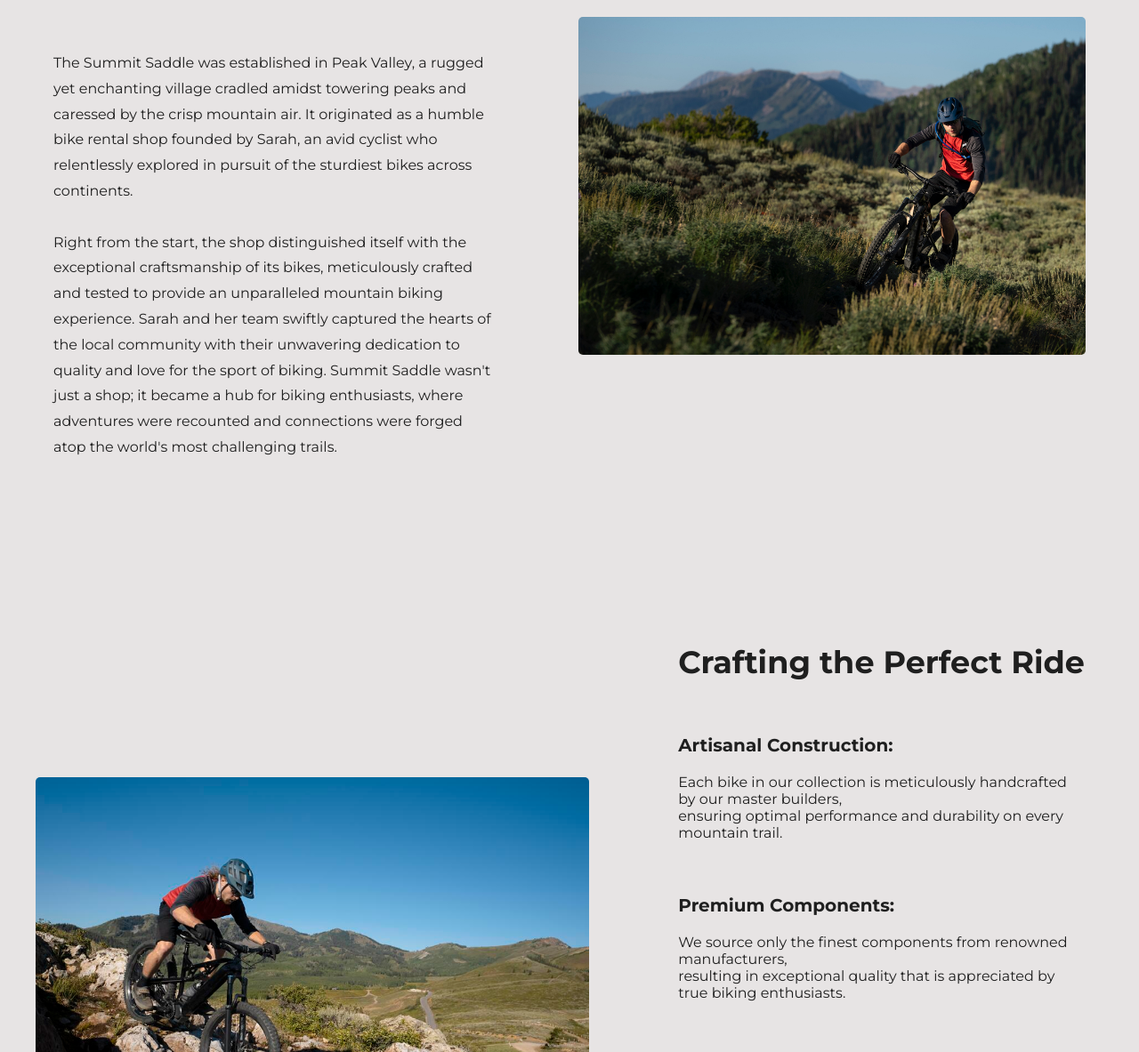
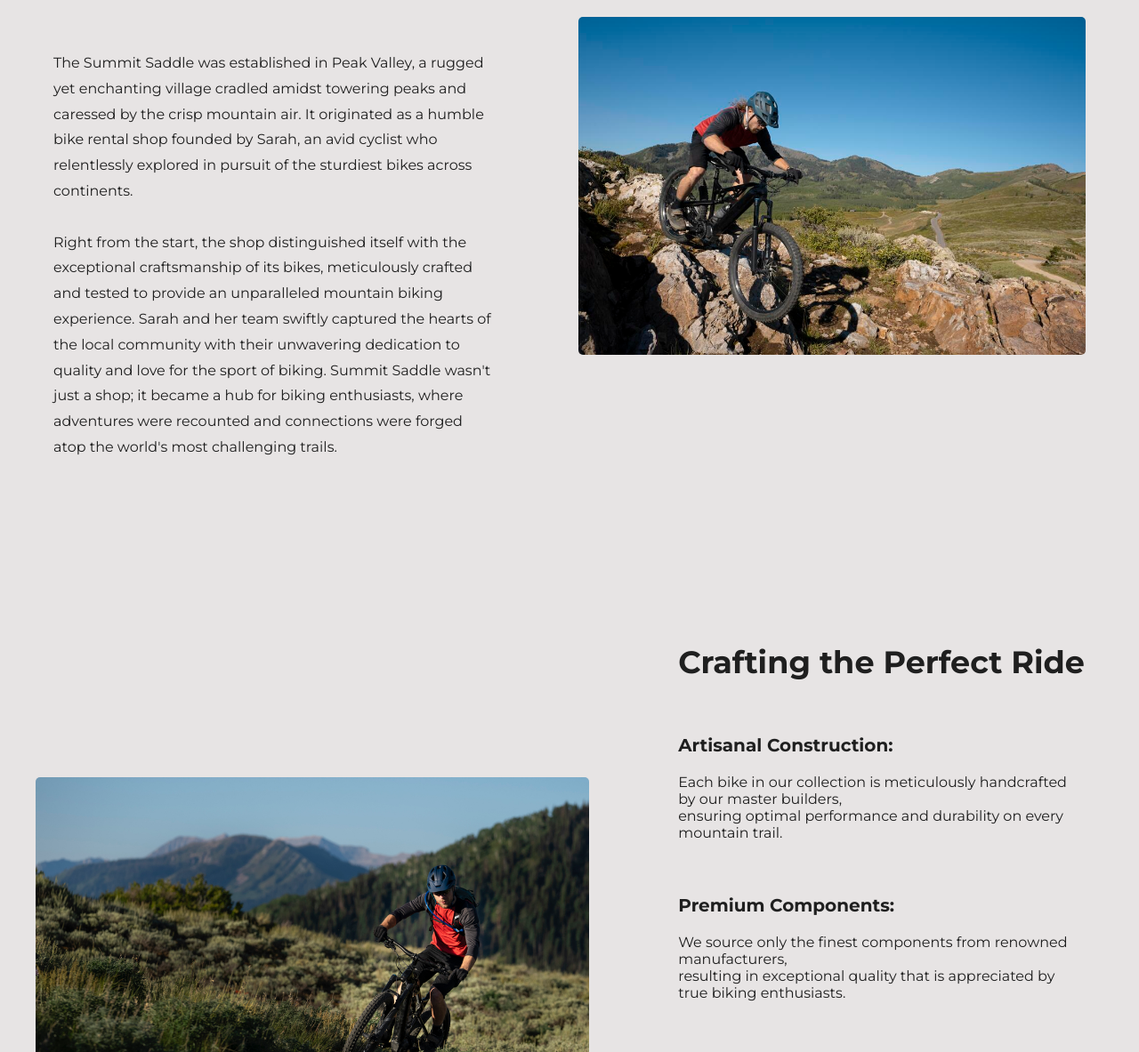
Before and after one commit to YuriLopess/Bike_Shop, a plain HTML site: page src/pages/about.html in a window 1280 px wide. Shown: the part 230-1413 px from the top of the page at 89% size. Drawn offline with Linux system fonts and the light colour scheme.

```diff
--- a/src/pages/about.html
+++ b/src/pages/about.html
@@ -4,7 +4,7 @@
     <meta charset="UTF-8">
     <meta name="viewport" content="width=device-width, initial-scale=1.0">
     <link rel="stylesheet" href="https://cdnjs.cloudflare.com/ajax/libs/font-awesome/6.5.2/css/all.min.css">
-    <link rel="shortcut icon" href="../assets/icons8-bike-90.png" type="image/x-icon">
+    <link rel="shortcut icon" href="../assets/icons-bike.png" type="image/x-icon">
     <link rel="stylesheet" href="../css/about.css">
     <title>Velocity Ventures</title>
 </head>
@@ -34,11 +34,11 @@
                 <h2 class="title">Our story</h2>
                 <p class="content">The Summit Saddle was established in Peak Valley, a rugged yet enchanting village cradled amidst towering peaks and caressed by the crisp mountain air. It originated as a humble bike rental shop founded by Sarah, an avid cyclist who relentlessly explored in pursuit of the sturdiest bikes across continents.<br><br>Right from the start, the shop distinguished itself with the exceptional craftsmanship of its bikes, meticulously crafted and tested to provide an unparalleled mountain biking experience. Sarah and her team swiftly captured the hearts of the local community with their unwavering dedication to quality and love for the sport of biking. Summit Saddle wasn't just a shop; it became a hub for biking enthusiasts, where adventures were recounted and connections were forged atop the world's most challenging trails.</p>
             </div>
-            <img src="../assets/aa.jpg" alt="Picture of the place" id="place">
+            <img src="../assets/bike-mountain-1.jpg" alt="Picture of the place" id="place">
         </div>
 
         <div id="ourBlend">
-            <img src="../assets/bikeMountain.jpg" alt="Blend image" id="blend">
+            <img src="../assets/bike-mountain-2.jpg" alt="Blend image" id="blend">
             <section id="secondContent">
                 <h2 id="secondTitle">Crafting the Perfect Ride</h2>
                 <h3 class="subTitle">Artisanal Construction:</h3>
```
Also changed, not shown: index.html (+1 -1 lines), src/pages/quiz.html (+2 -1 lines), src/assets/bike-mountain-1.jpg (renamed from src/assets/bikeMountain.jpg), src/assets/bike-mountain-2.jpg (renamed from src/assets/aa.jpg), src/assets/icons-bike.png (renamed from src/assets/icons8-bike-90.png), 2 other files.
